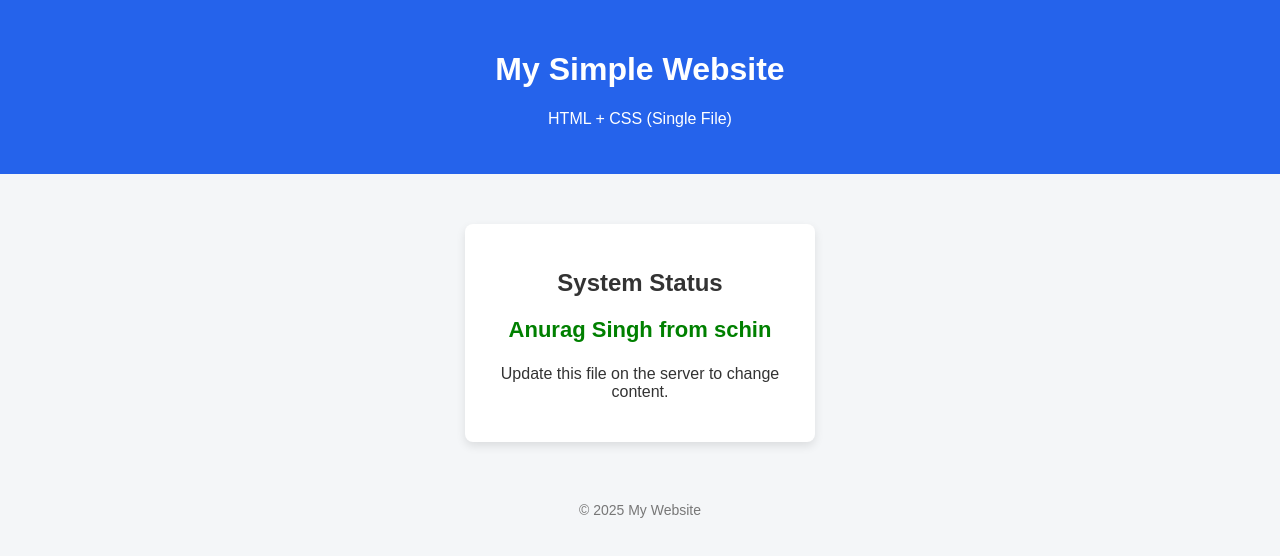
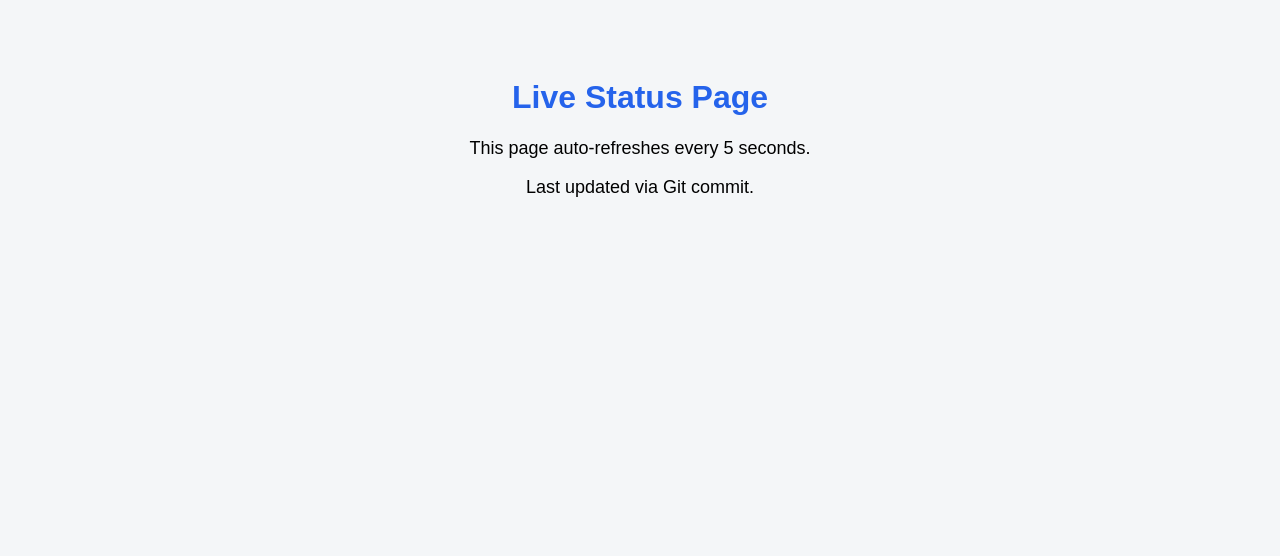
Before and after one commit to Anuragpw/myApp, a plain HTML site: page index.html in a window 1280 px wide. Drawn offline with Linux system fonts and the light colour scheme.

Commit message:
Update index.html

```diff
--- a/index.html
+++ b/index.html
@@ -2,69 +2,33 @@
 <html lang="en">
 <head>
     <meta charset="UTF-8">
-    <title>Simple HTML Page</title>
-    <meta name="viewport" content="width=device-width, initial-scale=1.0">
+    <title>Auto Refresh Page</title>
+
+    <!-- 🔄 AUTO REFRESH EVERY 5 SECONDS -->
+    <meta http-equiv="refresh" content="5">
 
     <style>
         body {
-            margin: 0;
             font-family: Arial, sans-serif;
-            background-color: #f4f6f8;
-            color: #333;
+            background: #f4f6f8;
             text-align: center;
+            padding-top: 50px;
         }
 
-        header {
-            background-color: #2563eb;
-            color: white;
-            padding: 30px 20px;
+        h1 {
+            color: #2563eb;
         }
 
-        main {
-            margin-top: 50px;
-        }
-
-        .card {
-            background: white;
-            width: 300px;
-            margin: 0 auto;
-            padding: 25px;
-            border-radius: 8px;
-            box-shadow: 0 4px 10px rgba(0,0,0,0.1);
-        }
-
-        .status {
-            font-size: 22px;
-            font-weight: bold;
-            color: green;
-            margin-top: 15px;
-        }
-
-        footer {
-            margin-top: 60px;
-            font-size: 14px;
-            color: #777;
+        p {
+            font-size: 18px;
         }
     </style>
 </head>
 <body>
 
-    <header>
-        <h1>My Simple Website</h1>
-        <p>HTML + CSS (Single File)</p>
-    </header>
-
-    <main>
-        <div class="card">
-            <h2>System Status</h2>
-            <p class="status">Anurag Singh from schin </p>
-            <p>Update this file on the server to change content.</p>
-        </div>
-    </main>
-
-    <footer>
-        © 2025 My Website
-    </footer>
+    <h1>Live Status Page</h1>
+    <p>This page auto-refreshes every 5 seconds.</p>
+    <p>Last updated via Git commit.</p>
 
 </body>
 </html>
```
